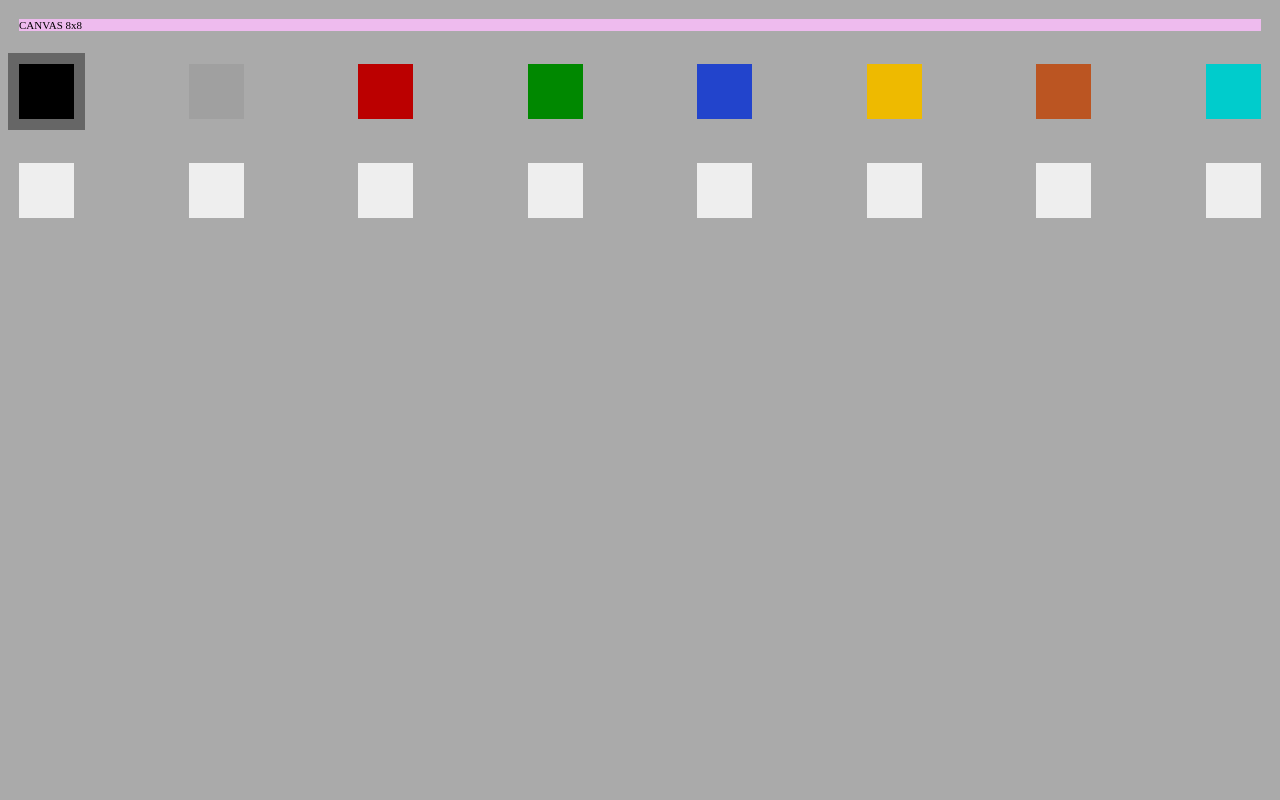
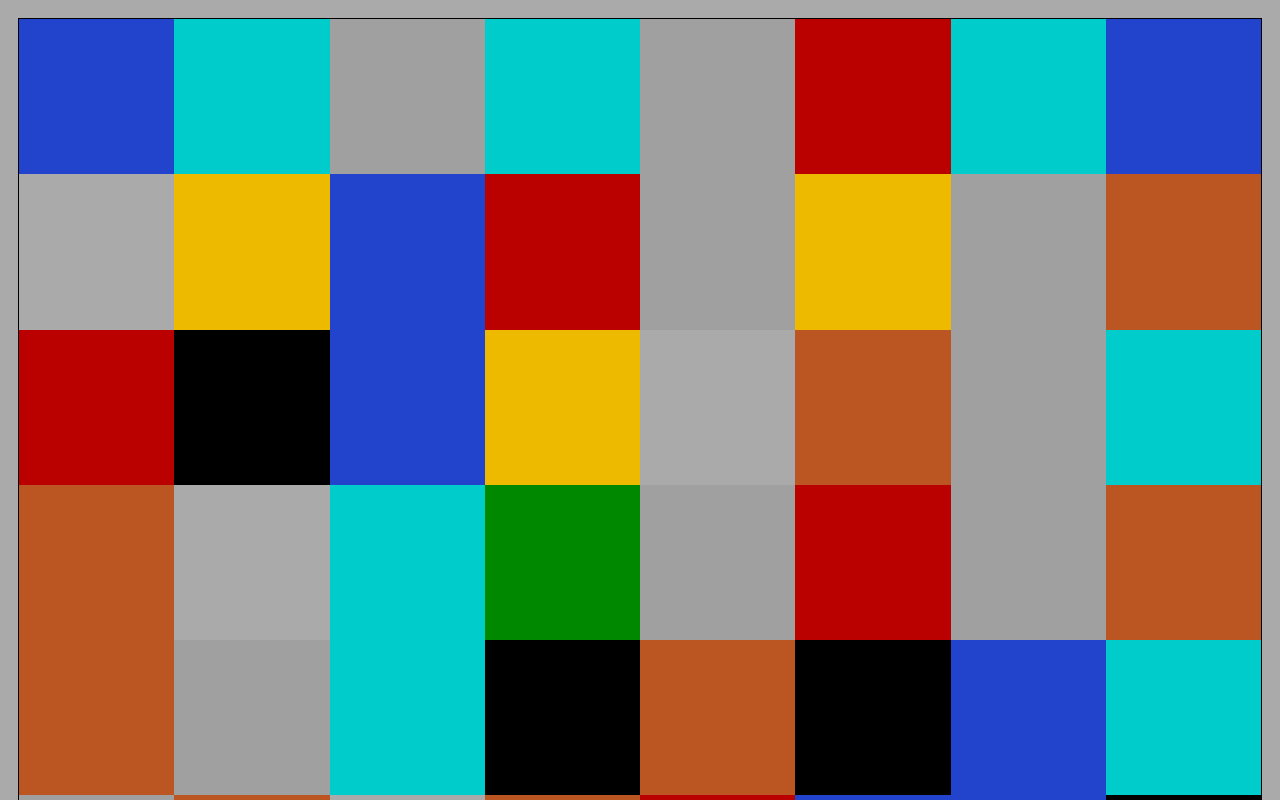
Before and after one commit to markomarkovic/8x8x8x8, a Vue app: page / in a window 1280 px wide. Shown: the top 800 px of the page. Built offline with nearby package versions, Linux system fonts and the light colour scheme.

Commit message:
WIP: Canvas and Frames selection

```diff
--- a/src/components/Canvas.vue
+++ b/src/components/Canvas.vue
@@ -1,5 +1,12 @@
 <template>
-  <div class="canvas">CANVAS {{ width }}x{{ height }}</div>
+  <div class="canvas">
+    <div
+      class="pixel"
+      v-for="i in width * height"
+      v-bind:key="i"
+      v-bind:style="{ backgroundColor: colors[frame[i]] }"
+    />
+  </div>
 </template>
 
 <script>
@@ -9,15 +16,27 @@ export default {
   computed: mapState({
     width: state => state.app.width,
     height: state => state.app.height,
+    colors: state => state.palette.colors,
+    activeColorIndex: state => state.palette.activeIndex,
+    frame: state => state.animation.frames[state.animation.activeIndex],
   }),
 }
 </script>
 
 <style lang="scss">
 .canvas {
-  background: #ebe;
-  display: block;
+  outline: 1px solid var(--system-color-black);
+  display: grid;
+  width: 100%;
 
-  width: 100%;
+  grid-template-columns: repeat(8, auto);
+
+  .pixel {
+    &::before {
+      content: '';
+      display: block;
+      padding-top: 100%;
+    }
+  }
 }
 </style>
--- a/src/components/Frames.vue
+++ b/src/components/Frames.vue
@@ -1,16 +1,26 @@
 <template>
   <div class="frames">
-    <div v-for="(frame, i) in frames" v-bind:key="i" class="frame"></div>
+    <div
+      class="frame"
+      v-for="(frame, i) in frames"
+      v-bind:key="i"
+      v-bind:class="{ active: activeIndex === i }"
+      v-on:click="setActiveIndex(i)"
+    ></div>
   </div>
 </template>
 
 <script>
-import { mapState } from 'vuex'
+import { mapState, mapMutations } from 'vuex'
 export default {
   name: 'Frames',
   computed: mapState({
     frames: state => state.app.frames,
+    activeIndex: state => state.animation.activeIndex,
   }),
+  methods: {
+    ...mapMutations('animation', ['setActiveIndex']),
+  },
 }
 </script>
 
--- /dev/null
+++ b/src/store/animation.js
@@ -0,0 +1,14 @@
+export default {
+  namespaced: true,
+  state: {
+    activeIndex: 0,
+    frames: [...Array(8)].map(() =>
+      [...Array(64)].map(() => Math.round(Math.random() * 8))
+    ),
+  },
+  mutations: {
+    setActiveIndex(state, payload) {
+      state.activeIndex = payload
+    },
+  },
+}
--- a/src/store/index.js
+++ b/src/store/index.js
@@ -5,6 +5,7 @@ Vue.use(Vuex)
 
 import app from './app'
 import palette from './palette'
+import animation from './animation'
 
 export default new Vuex.Store({
   state: {},
@@ -13,5 +14,6 @@ export default new Vuex.Store({
   modules: {
     app,
     palette,
+    animation,
   },
 })
```
